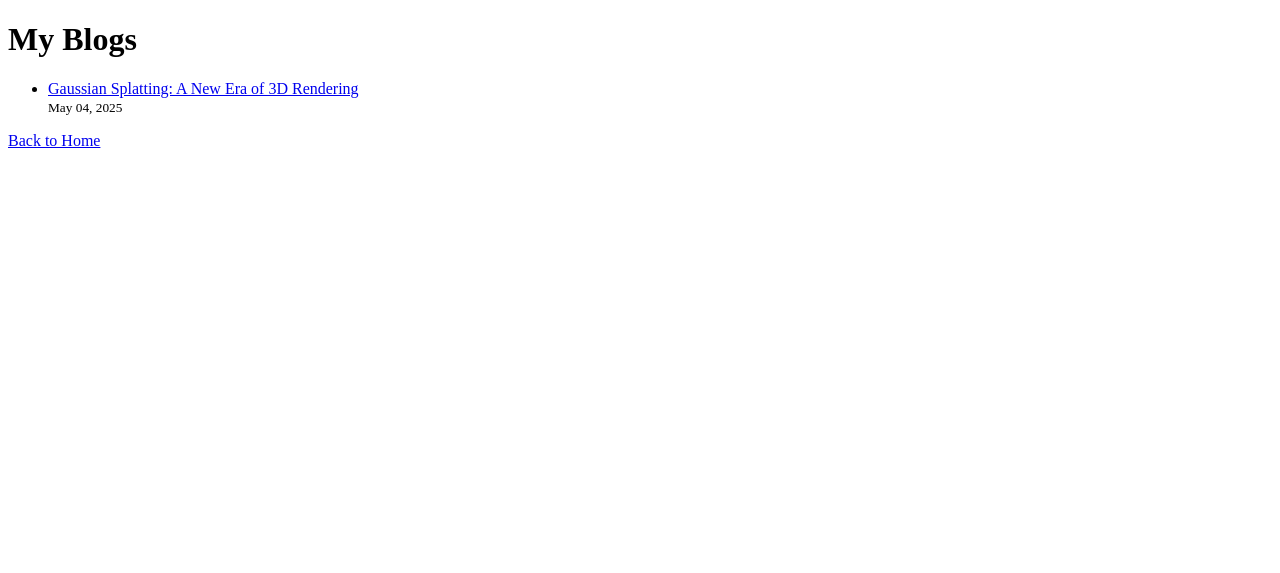
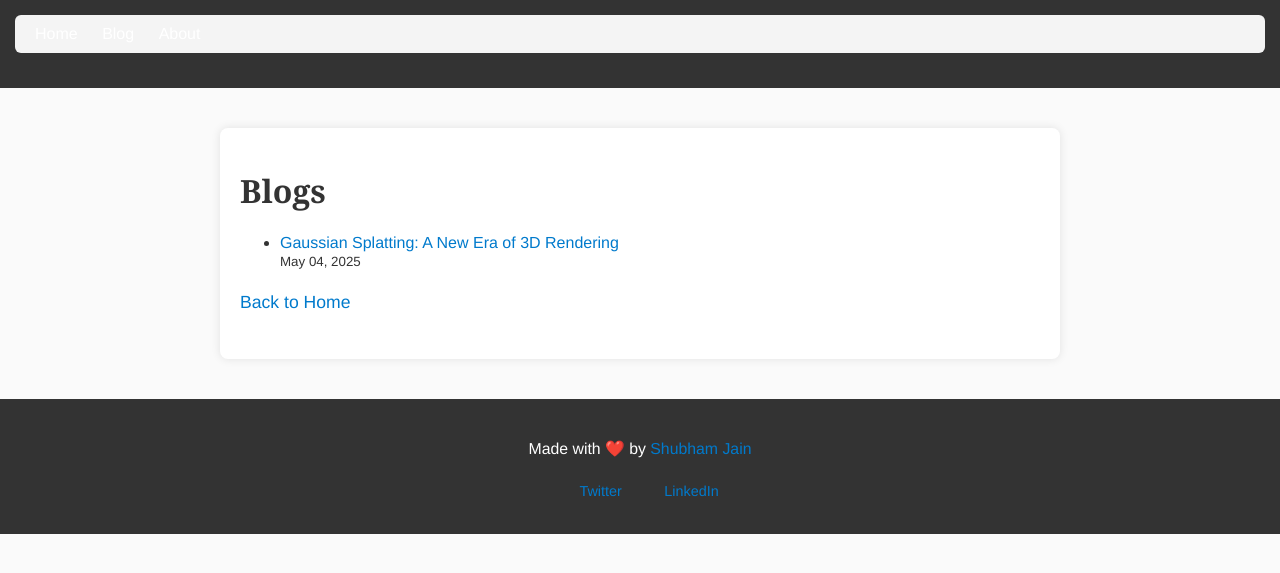
Before and after one commit to shubhamJain1203/shubham-jain.github.io, a Jekyll site: the page built from blog.md, in a window 1280 px wide. Shown: the top 573 px of the page. Built offline with Jekyll 4.4.1, drawn with Linux system fonts in a browser that asks for light colours.

Commit message:
better layout design

```diff
--- a/_layouts/default.html
+++ b/_layouts/default.html
@@ -1,19 +1,202 @@
+---
+layout: default
+title: "Blogs"
+---
+
 <!DOCTYPE html>
 <html lang="en">
 <head>
   <meta charset="UTF-8">
-    <title>{{ page.title }}</title>
+  <meta name="viewport" content="width=device-width, initial-scale=1.0">
+  <meta name="description" content="{{ site.description }}">
+  <title>{{ page.title }} - {{ site.title }}</title>
 
-    <!-- MathJax script for LaTeX rendering -->
-    <script src="https://polyfill.io/v3/polyfill.min.js?features=es6"></script>
-    <script id="MathJax-script" async
-      src="https://cdn.jsdelivr.net/npm/mathjax@3/es5/tex-mml-chtml.js">
-    </script>
+  <!-- Stylesheets -->
+  <link rel="stylesheet" href="https://cdnjs.cloudflare.com/ajax/libs/font-awesome/5.15.3/css/all.min.css">
+  <style>
+    /* General body and page styles */
+    body {
+      font-family: 'Helvetica Neue', Arial, sans-serif;
+      background-color: #fafafa;  /* soft light gray background */
+      color: #333;  /* dark text for contrast */
+      margin: 0;
+      padding: 0;
+    }
+
+    h1, h2, h3 {
+      color: #333;
+      font-family: 'Georgia', serif;  /* elegant serif font for headings */
+    }
+
+    p {
+      font-size: 1.1em;
+      line-height: 1.8;
+      margin-bottom: 20px;
+    }
+
+    /* Main Content */
+    main {
+      max-width: 800px;
+      margin: 40px auto;
+      padding: 20px;
+      background-color: white;
+      border-radius: 8px;
+      box-shadow: 0 0 10px rgba(0, 0, 0, 0.1);
+    }
+
+    /* Link and Hover Effects */
+    a {
+      color: #007acc;
+      text-decoration: none;
+      transition: color 0.3s ease, text-decoration 0.3s ease;
+    }
+
+    a:hover {
+      color: #005a8c;
+      text-decoration: underline;
+    }
+
+    img {
+      border-radius: 8px;
+      transition: transform 0.3s ease;
+    }
+
+    img:hover {
+      transform: scale(1.05);  /* Slight zoom effect */
+    }
+
+    /* Header Styles */
+    header {
+      background-color: #333;
+      padding: 15px;
+    }
+
+    header nav a {
+      color: white;
+      padding: 10px;
+      text-decoration: none;
+    }
+
+    header nav a:hover {
+      background-color: #555;
+    }
+
+    /* Footer Styles */
+    footer {
+      background-color: #333;
+      color: white;
+      text-align: center;
+      padding: 20px;
+      font-size: 0.9em;
+    }
+
+    footer ul {
+      list-style: none;
+      padding: 0;
+    }
+
+    footer ul li {
+      display: inline;
+      margin: 0 10px;
+    }
+
+    footer a {
+      color: #007acc;
+      text-decoration: none;
+    }
+
+    footer a:hover {
+      text-decoration: underline;
+    }
+
+    /* Table of Contents Styles */
+    nav {
+      background-color: #f4f4f4;
+      padding: 10px;
+      margin-bottom: 20px;
+      border-radius: 6px;
+    }
+
+    nav a {
+      color: #007acc;
+    }
+
+    nav a:hover {
+      text-decoration: underline;
+    }
+
+    /* Responsive Design */
+    @media (max-width: 768px) {
+      main {
+        margin: 20px;
+        padding: 15px;
+      }
+
+      header {
+        text-align: center;
+      }
+
+      header nav {
+        display: block;
+      }
+
+      header nav a {
+        display: block;
+        margin: 10px 0;
+      }
+    }
+
+    /* Smooth Scrolling */
+    html {
+      scroll-behavior: smooth;
+    }
+
+    /* Code Styling */
+    pre, code {
+      background-color: #f4f4f4;
+      padding: 10px;
+      border-radius: 5px;
+      font-family: "Courier New", monospace;
+    }
+
+    pre {
+      overflow-x: auto;
+    }
+
+  </style>
 </head>
+<body>
 
-  <body>
+  <header>
+    <nav>
+      <a href="/">Home</a>
+      <a href="/blog">Blog</a>
+      <a href="/about">About</a>
+    </nav>
+  </header>
+
   <main>
-      {{ content }}
+    <h1>{{ page.title }}</h1>
+
+    <ul>
+      {% for post in site.posts %}
+        <li>
+          <a href="{{ post.url }}">{{ post.title }}</a><br>
+          <small>{{ post.date | date: "%B %d, %Y" }}</small>
+        </li>
+      {% endfor %}
+    </ul>
+
+    <p><a href="{{ site.baseurl }}/index.md">Back to Home</a></p>
   </main>
+
+  <footer>
+    <p>Made with ❤️ by <a href="https://github.com/shubhamJain1203">Shubham Jain</a></p>
+    <ul>
+      <li><a href="https://twitter.com/yourhandle"><i class="fa fa-twitter"></i> Twitter</a></li>
+      <li><a href="https://linkedin.com/in/yourprofile"><i class="fa fa-linkedin"></i> LinkedIn</a></li>
+    </ul>
+  </footer>
+
 </body>
 </html>
```
Lines whose indentation alone changed are shown as unchanged.
